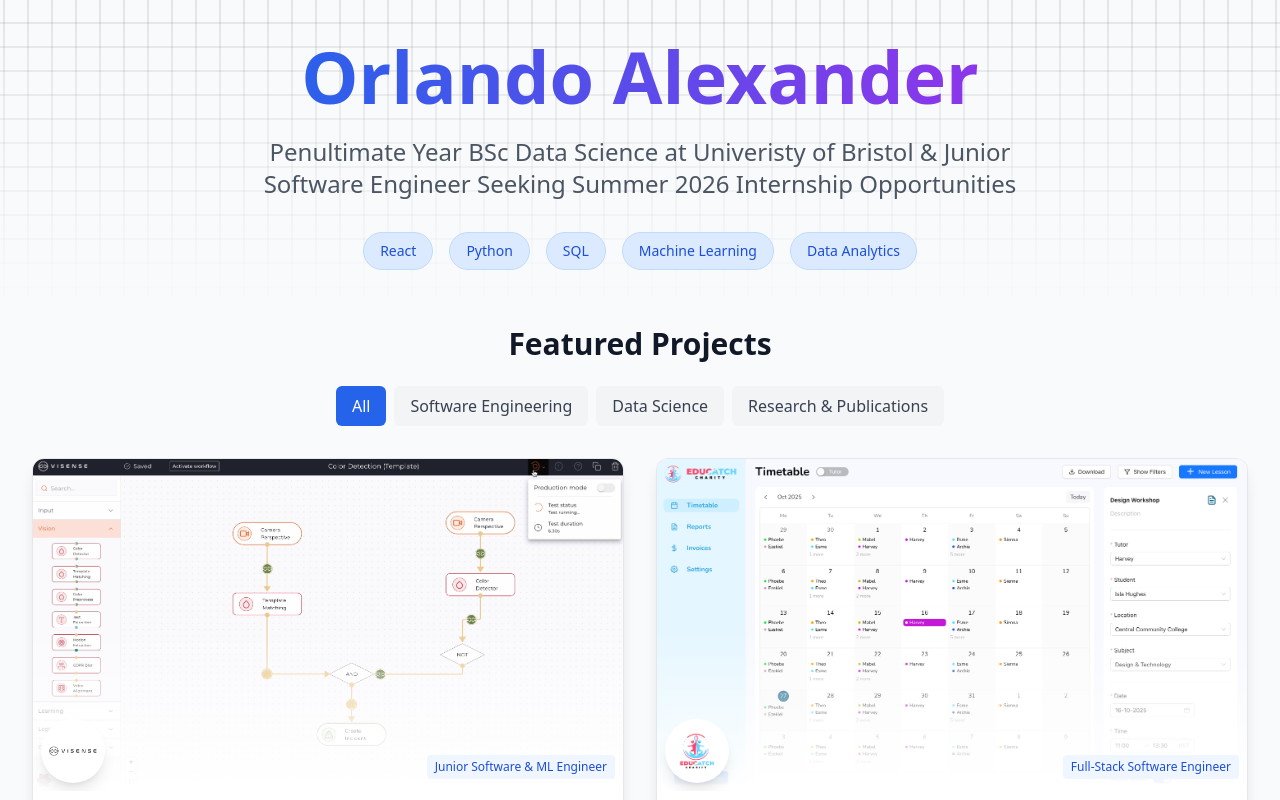
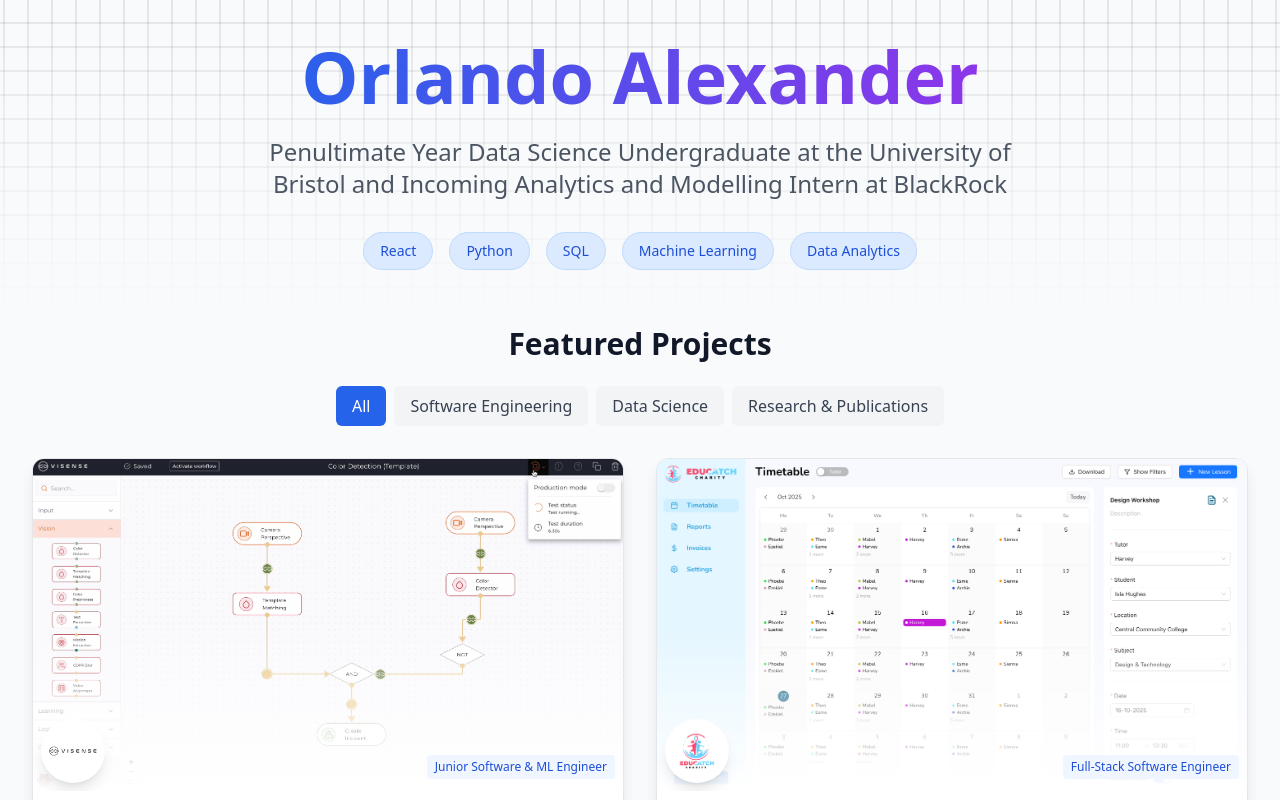
Before and after one commit to orlandoalexander/Portfolio, a Next.js app: page / in a window 1280 px wide. Shown: the top 800 px of the page. Built offline with nearby package versions, Linux system fonts and the light colour scheme.

Commit message:
Update HeroSection with new internship details

```diff
--- a/app/components/HeroSection.tsx
+++ b/app/components/HeroSection.tsx
@@ -19,8 +19,8 @@
             Orlando Alexander
           </h1>
           <p className="text-xl md:text-2xl text-gray-600 mb-8 max-w-3xl mx-auto">
-            Penultimate Year BSc Data Science at Univeristy of Bristol & Junior
-            Software Engineer Seeking Summer 2026 Internship Opportunities
+            Penultimate Year Data Science Undergraduate at the University of
+            Bristol and Incoming Analytics and Modelling Intern at BlackRock
           </p>
           <div className="flex flex-wrap justify-center gap-4 text-sm">
             <span className="px-4 py-2 bg-blue-100 text-blue-700 rounded-full border border-blue-200">
```
